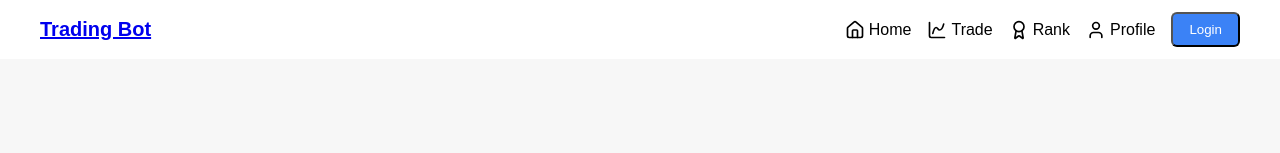
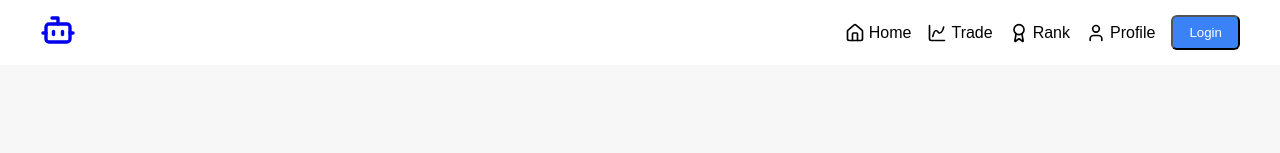
Before and after one commit to zzl-hyun/24-CC-Project, a React (Create React App) app in the folder frontend/: page /#/ in a window 1280 px wide. Shown: the top 153 px of the page. Built offline with nearby package versions, Linux system fonts and the light colour scheme; no server answers.

Commit message:
Update: Logo

```diff
--- a/frontend/src/components/rank/rank.js
+++ b/frontend/src/components/rank/rank.js
@@ -297,7 +297,7 @@ const Rank = () => {
                       순위
                     </TableSortLabel>
                   </TableCell>
-                  <TableCell>트레이더 이름</TableCell>
+                  <TableCell>유저</TableCell>
                   <TableCell>상태 메시지</TableCell>
                   <TableCell>
                     <TableSortLabel
--- a/frontend/src/layout/header/header.js
+++ b/frontend/src/layout/header/header.js
@@ -1,6 +1,6 @@
 import React, { useState } from 'react';
 import { Link } from 'react-router-dom';
-import { X, User, Award, Home, ChartSpline } from 'lucide-react';
+import { Bot, X, User, Award, Home, ChartSpline } from 'lucide-react';
 import SignInModal from '../../modal/signInModal';
 import { toast } from 'react-toastify';
 import './header.css';
@@ -34,7 +34,8 @@ const Header = () => {
       <nav className="nav-container">
         <div className="nav-content">
           <div className="logo">
-            <Link to="/" className="logo-link">Trading Bot</Link>
+
+            <Link to="/" className="logo-link" style={{textDecoration:'none'}}> <Bot size={36} strokeWidth={2.25} /></Link>
           </div>
           <div className="nav-links">
             <Link to="/" className="nav-item">
```
